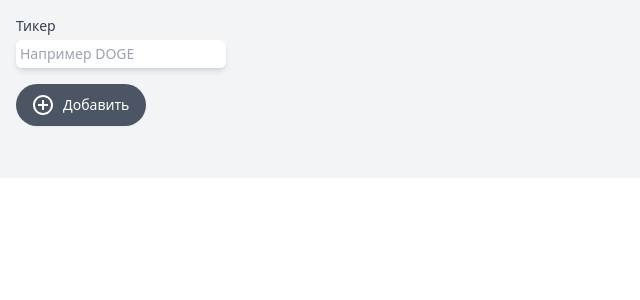
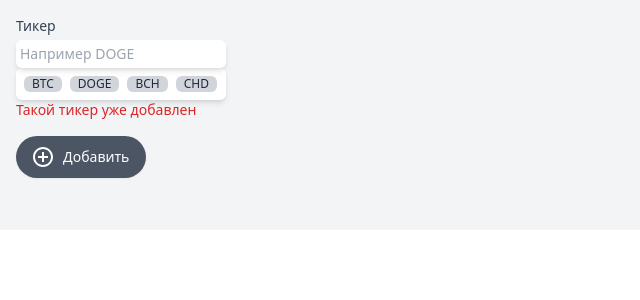
Before and after one commit to rokoworlds/vue-cryptonomicon, a Vue app: page / in a window 1280 px wide. Shown: the top 300 px of the page, without its empty margins (0-640 px from the left). Built offline with nearby package versions, Linux system fonts and the light colour scheme.

Commit message:
add: new html

```diff
--- a/src/App.vue
+++ b/src/App.vue
@@ -71,6 +71,21 @@ export default {
               placeholder="Например DOGE"
             />
           </div>
+          <div class="flex bg-white shadow-md p-1 rounded-md flex-wrap">
+            <span class="inline-flex items-center px-2 m-1 rounded-md text-xs font-medium bg-gray-300 text-gray-800 cursor-pointer">
+              BTC
+            </span>
+            <span class="inline-flex items-center px-2 m-1 rounded-md text-xs font-medium bg-gray-300 text-gray-800 cursor-pointer">
+              DOGE
+            </span>
+            <span class="inline-flex items-center px-2 m-1 rounded-md text-xs font-medium bg-gray-300 text-gray-800 cursor-pointer">
+              BCH
+            </span>
+            <span class="inline-flex items-center px-2 m-1 rounded-md text-xs font-medium bg-gray-300 text-gray-800 cursor-pointer">
+              CHD
+            </span>
+          </div>
+          <div class="text-sm text-red-600">Такой тикер уже добавлен</div>
         </div>
       </div>
       <button
```
